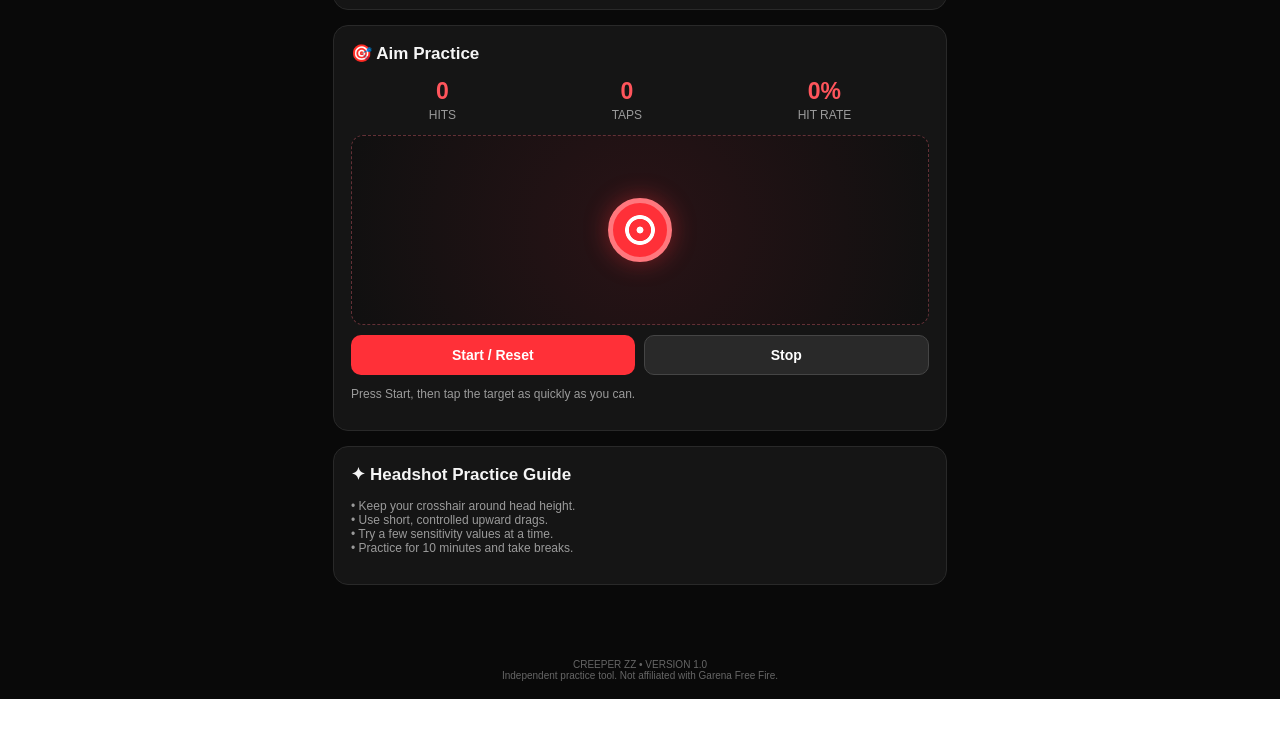
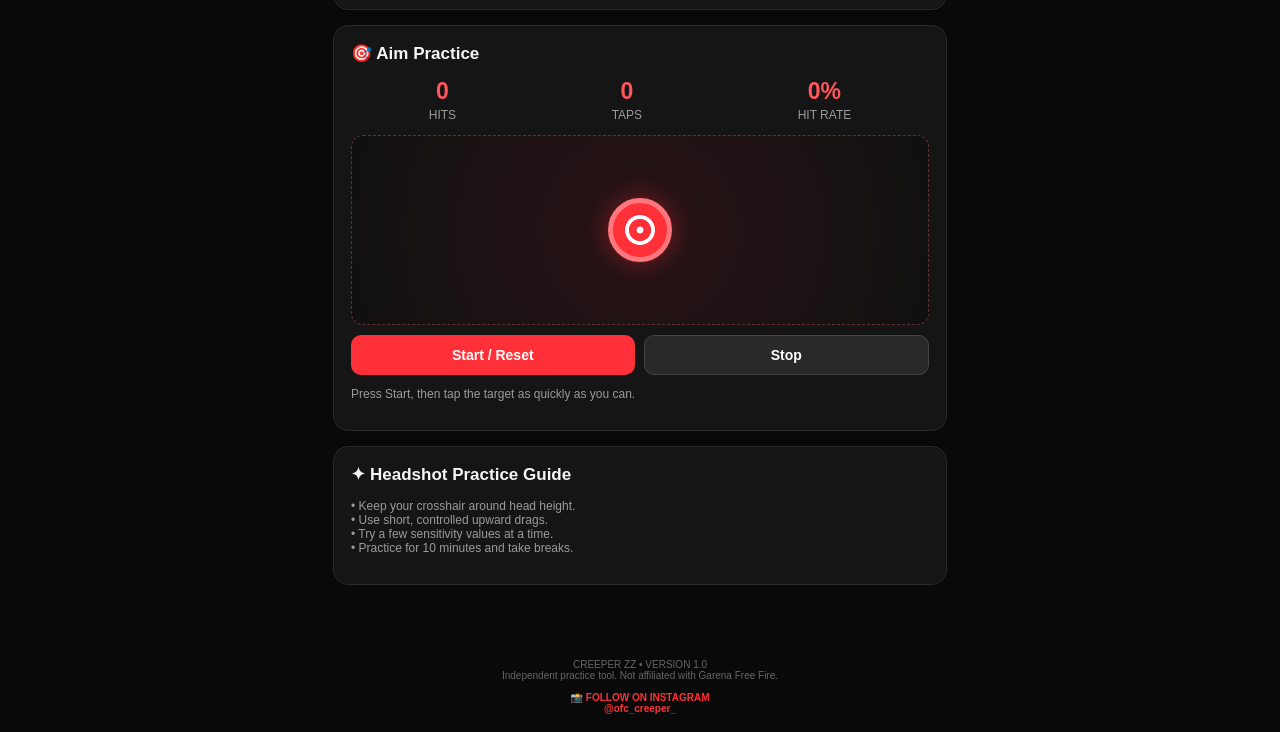
Before and after one commit to girlslikes442-boop/creeper-zz, a plain HTML site: page app/src/main/assets/index.html in a window 1280 px wide. Shown: the part 1152-1884 px from the top of the page. Before the commit the page ends 1851 px from the top, so only its background shows below. Drawn offline with Linux system fonts and the light colour scheme.

Commit message:
Update index.html

```diff
--- a/app/src/main/assets/index.html
+++ b/app/src/main/assets/index.html
@@ -59,7 +59,17 @@ footer{text-align:center;color:#666;font-size:10px;padding:18px}
  </section>
 </main>
 <nav><a href="#">⌂ HOME</a><a href="#sensitivity">⚙ SENSI</a><a href="#practice">◎ PRACTICE</a><a href="#guide">✦ GUIDE</a></nav>
-<footer>CREEPER ZZ • VERSION 1.0<br>Independent practice tool. Not affiliated with Garena Free Fire.</footer>
+<footer>
+CREEPER ZZ • VERSION 1.0<br>
+Independent practice tool. Not affiliated with Garena Free Fire.
+<br><br>
+<a href="https://www.instagram.com/ofc_creeper_/"
+target="_blank"
+style="color:#ff3038;font-weight:bold;text-decoration:none;">
+📸 FOLLOW ON INSTAGRAM<br>
+@ofc_creeper_
+</a>
+</footer>
 <script>
 const names=['General','Red Dot','2X Scope','4X Scope','Sniper Scope','Free Look'];
 let values=[185,180,170,160,90,150],hits=0,tries=0,running=false;
```
